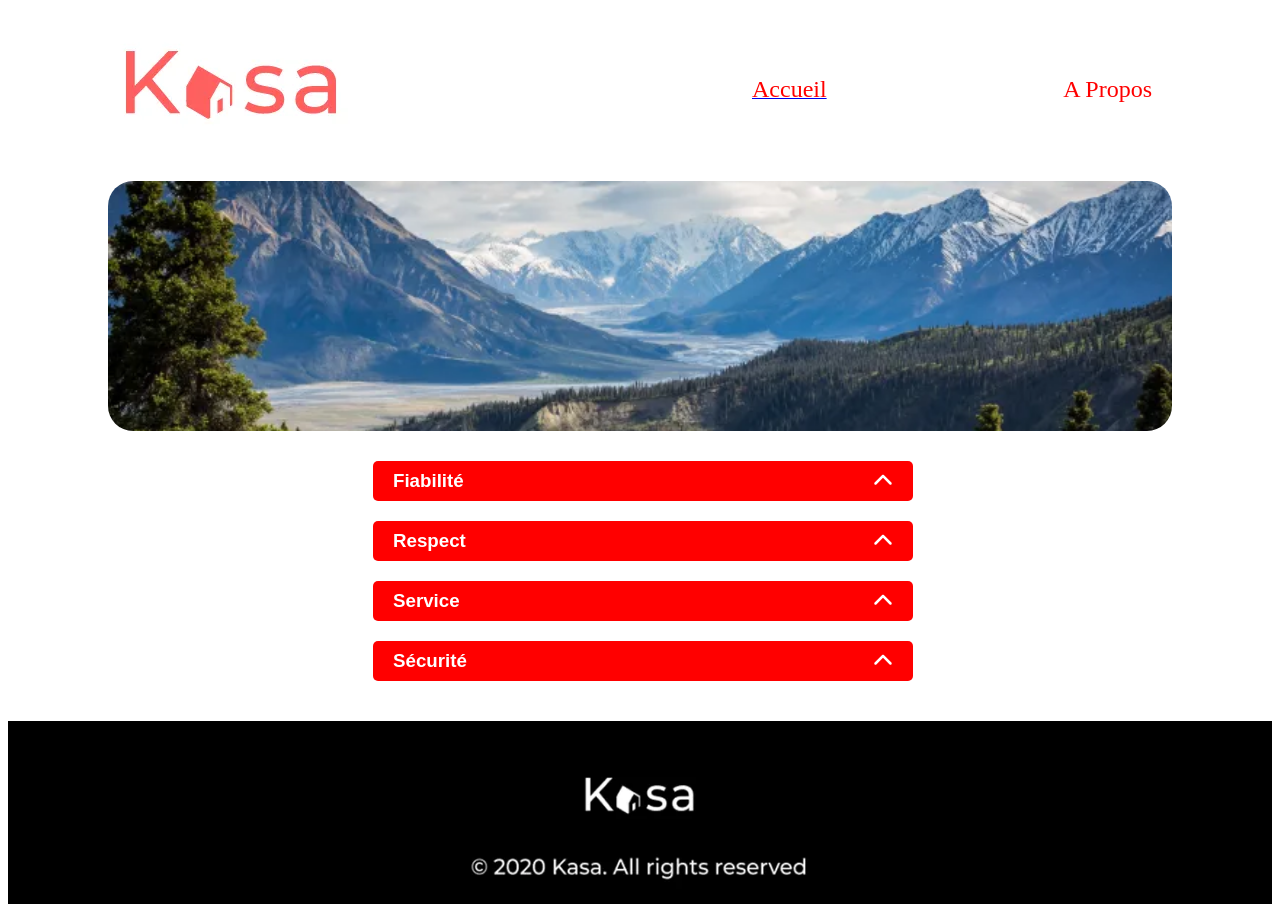
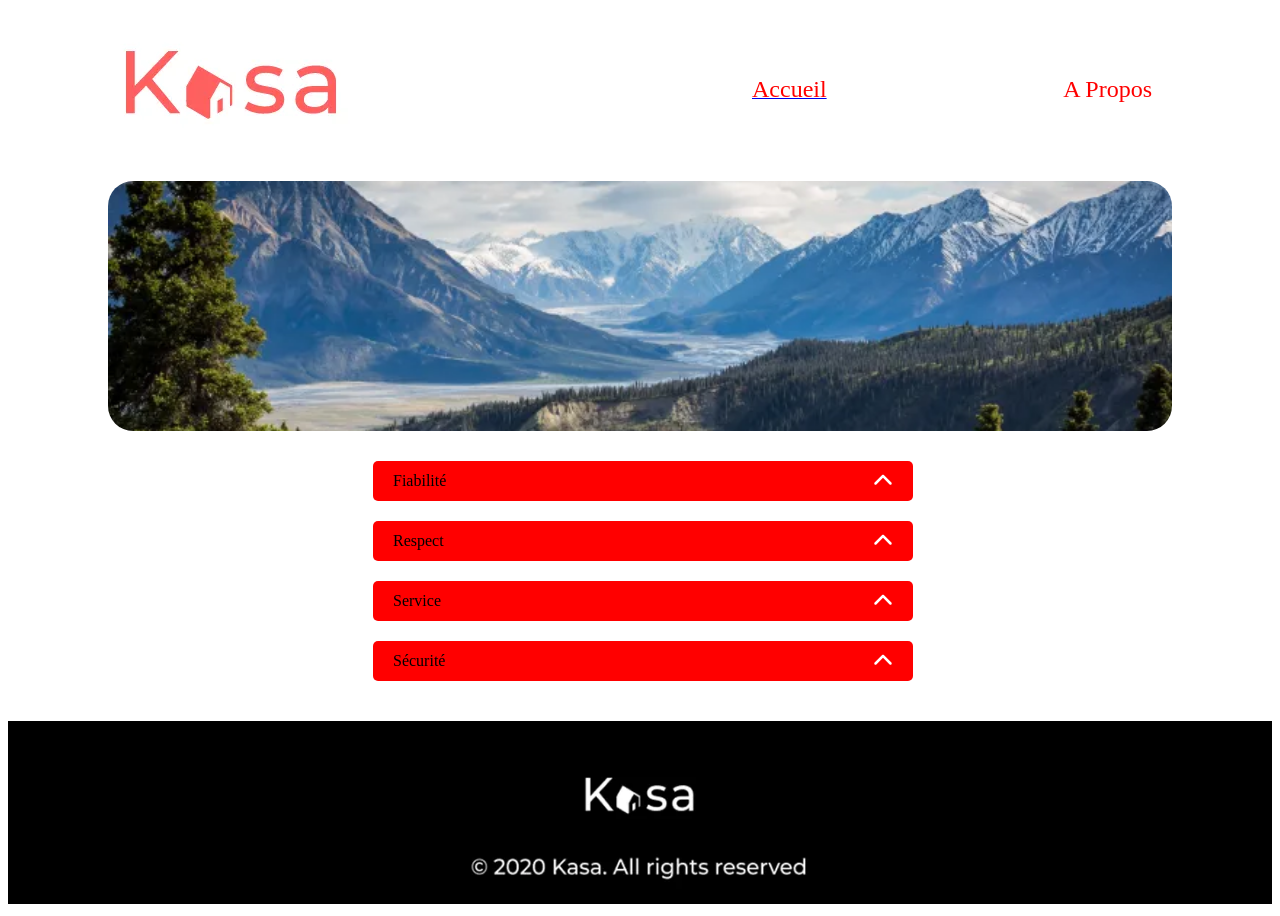
Before and after one commit to SpiderWeb-code/Projet-6_React, a React (Create React App) app: page /information in a window 1280 px wide. Built offline with nearby package versions, Linux system fonts and the light colour scheme.

Commit message:
Modification des label par ajout d'info dans Data

```diff
--- a/src/Components/Data/data.json
+++ b/src/Components/Data/data.json
@@ -618,6 +618,22 @@
 	},
 	{
 		"id": "145rty74",
+		"titleInfo": "Fiabilité",
 		"info": "Les annonces postées sur Kasa garentissent une fiabilité totale. Les photos sont conformes aux logements, et toutes les informations sont réguliérement vérifiées par nos équipes."
+	},
+	{
+		"id": "568fgh45",
+		"titleInfo": "Respect",
+		"info": "La bienveillance fait partie des valeurs fondatrices de Kasa. Tout comportement discriminatoire ou de perturbation du voisinage entraînera une exclusion de notre plateforme."
+	},
+	{
+		"id": "743fduy8",
+		"titleInfo": "Service",
+		"info": "La bienveillance fait partie des valeurs fondatrices de Kasa. Tout comportement discriminatoire ou de perturbation du voisinage entraînera une exclusion de notre plateforme."
+	},
+	{
+		"id": "753fri89",
+		"titleInfo": "Sécurité",
+		"info": "La sécurité est la priorité de Kasa. Aussi bien pour nos hôtes que pour les voyageurs, chaque logement correspond aux critéres de sécurité établis par nos services. En laissant une note aussi bien à l'hôte qu'au locataire, cela permet à nos équipes de vérifier que les standards sont bien respectés. Nous organisons également des ateliers sur la sécurité domestique pour nos hôtes."
 	}
 ]
--- a/src/Components/Open label/open-label.jsx
+++ b/src/Components/Open label/open-label.jsx
@@ -3,10 +3,6 @@ import "../Open label/open-label.css";
 import Arrow from "../Data/chevron-up-solid.svg";
 export const titleLabelDescription = <h3>Description</h3>;
 export const titleLabelEquipements = <h3>Équipements</h3>;
-export const titleLabelFiabilite = <h3>Fiabilité</h3>;
-export const titleLabelRespect = <h3>Respect</h3>;
-export const titleLabelService = <h3>Service</h3>;
-export const titleLabelSecurite = <h3>Sécurité</h3>;
 
 function OpenLabel(props){
     // isActive = false (désactivé)
--- a/src/Pages/page-a_propos.jsx
+++ b/src/Pages/page-a_propos.jsx
@@ -5,12 +5,9 @@ import Banner from "../Components/Banner/banner";
 import SectionImage from "../Components/SectionImage/section-image";
 import SectionImagePropos from "../Components/Data/image-section-page-info.webp";
 import OpenLabel from "../Components/Open label/open-label";
-import { titleLabelFiabilite } from "../Components/Open label/open-label";
-import { titleLabelRespect } from "../Components/Open label/open-label";
-import { titleLabelService } from "../Components/Open label/open-label";
-import { titleLabelSecurite } from "../Components/Open label/open-label";
 import Data from "../Components/Data/data.json"
-function ProposPage(props){
+function ProposPage(){
+    const filteredData = Data.filter(props => props.titleInfo);
     return(
         <main id="main_page-article">
       <header id="header">
@@ -21,12 +18,11 @@ function ProposPage(props){
         <SectionImage image={SectionImagePropos}/>
       </section>
       <section id="container-label-info">
-        <>
-        <OpenLabel label={titleLabelFiabilite} />
-        <OpenLabel label={titleLabelRespect} />
-        <OpenLabel label={titleLabelService} />
-        <OpenLabel label={titleLabelSecurite} />
-        </>
+      {filteredData.map(({id, titleInfo, info}) => (
+        <React.Fragment key={id}>
+        <OpenLabel label={titleInfo} description={info}/>
+        </React.Fragment>
+        ))}
       </section>
       <Banner />
     </main>
--- a/src/Pages/page-article.jsx
+++ b/src/Pages/page-article.jsx
@@ -10,8 +10,8 @@ import Profil from '../Components/Profil/Profil';
 import Localisation from '../Components/Localisation/localisation';
 import Rating from '../Components/Rating/rating';
 import OpenLabel from '../Components/Open label/open-label';
-import {titleLabelDescription} from '../Components/Open label/open-label'
-import {titleLabelEquipements} from '../Components/Open label/open-label'
+import { titleLabelDescription } from '../Components/Open label/open-label';
+import { titleLabelEquipements } from '../Components/Open label/open-label';
 
 function ArticlePage() {
   let params = useParams();
@@ -19,7 +19,6 @@ function ArticlePage() {
 
   // Filtrer les éléments dans le tableau Data
   const filteredData = Data.filter(props => props.id === paramsId);
-
   return (
     <main id="main_page-article">
       <header id="header">
```
